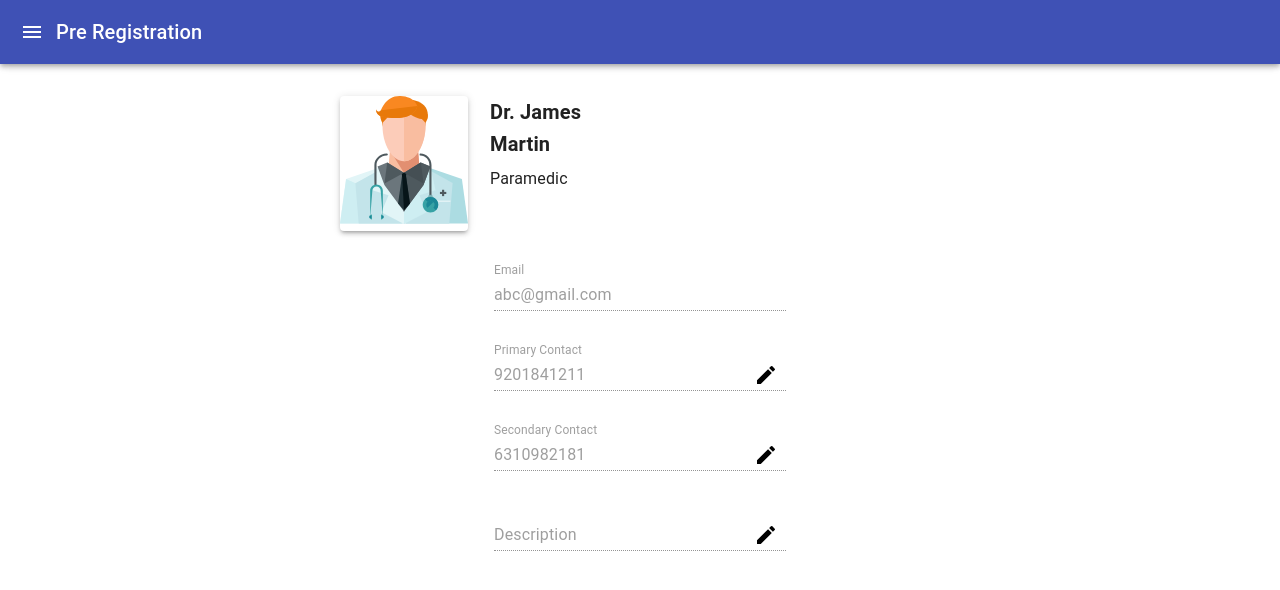
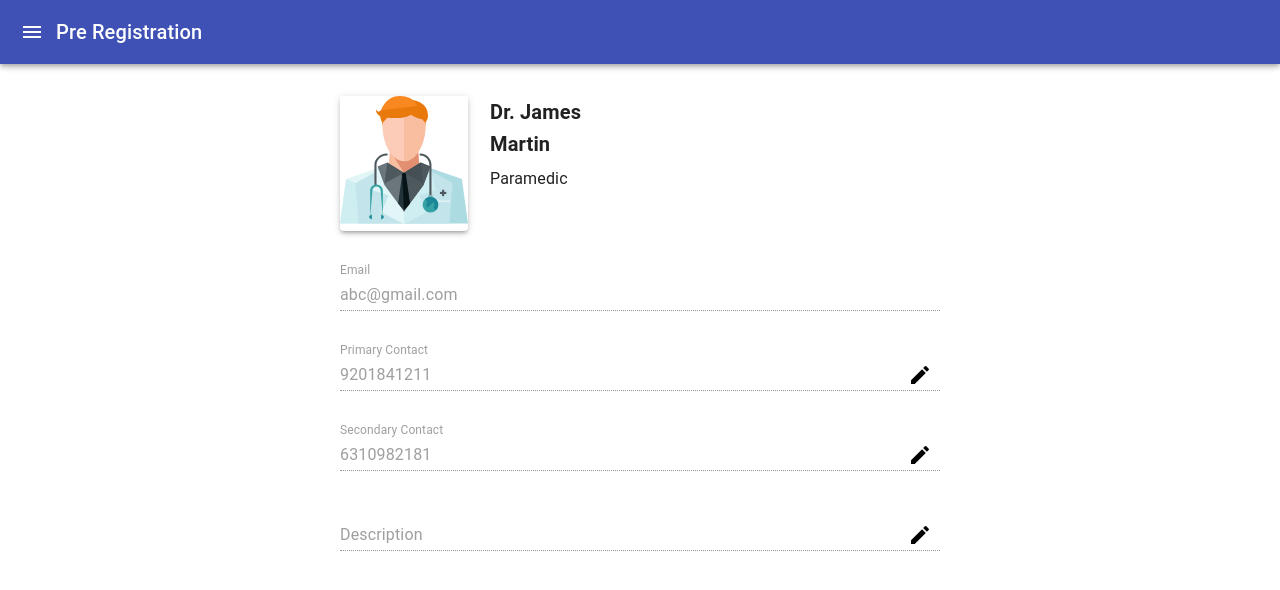
Before and after one commit to networkwithoutborders/Patient-Monitoring-System, a React (Create React App) app in the folder client/: page /paramedic/profile/1 in a window 1280 px wide. Shown: the top 590 px of the page. Built offline with nearby package versions, Linux system fonts and the light colour scheme.

Commit message:
Update ParamedicProfile.jsx

```diff
--- a/client/src/Pages/ParamedicProfile.jsx
+++ b/client/src/Pages/ParamedicProfile.jsx
@@ -109,7 +109,7 @@ const ParamedicProfile = () => {
         </Grid>
       </Grid>
       <Grid item xs={12} />
-      <Grid item xs={12} md={3}>
+      <Grid item xs={12} md={6}>
         <Grid
           container
           direction="row"
```
